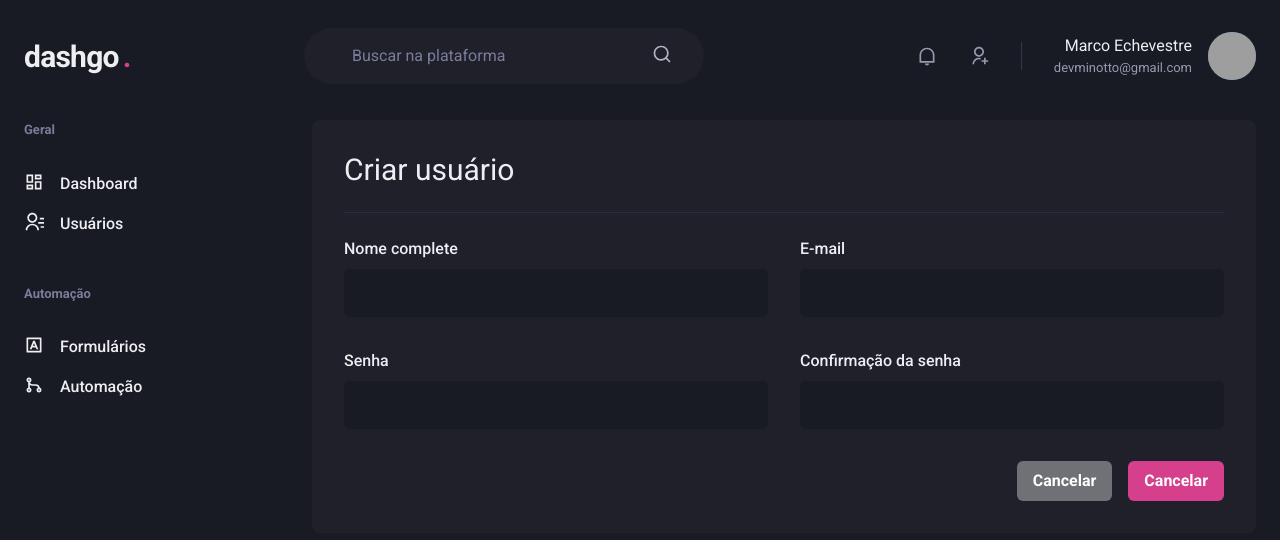
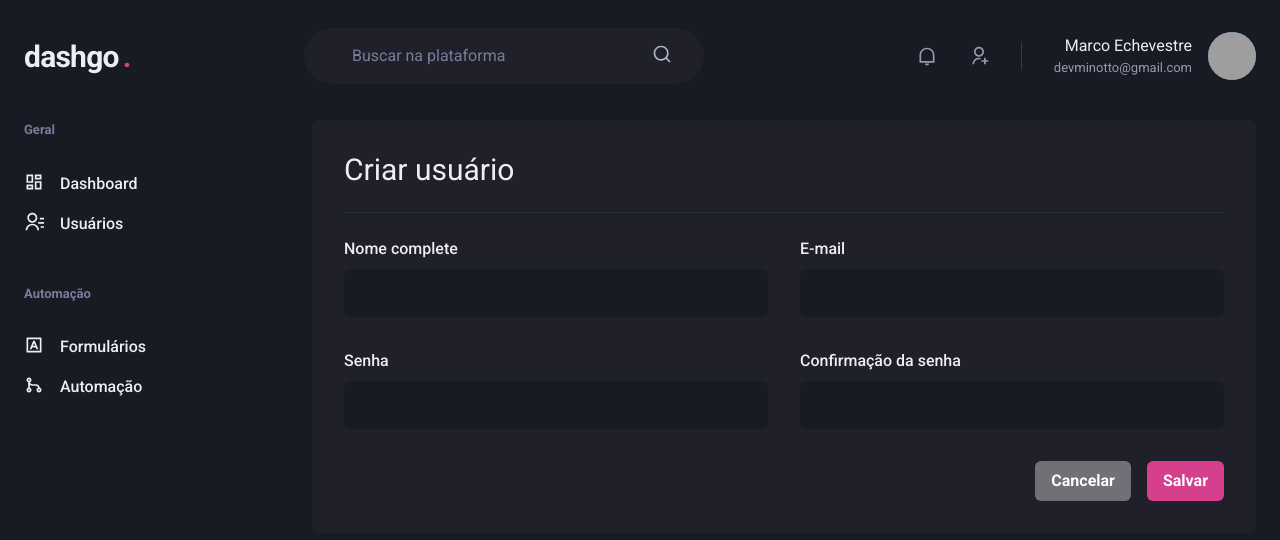
Before and after one commit to marcoaminotto/dashgo-ignite, a Next.js app: page /users/create in a window 1280 px wide. Shown: the top 540 px of the page. Built offline with nearby package versions, Linux system fonts and the light colour scheme; grey boxes are pictures that could not be loaded.

Commit message:
Implement navigation

```diff
--- a/src/components/Sidebar/NavLink.tsx
+++ b/src/components/Sidebar/NavLink.tsx
@@ -1,23 +1,27 @@
 import {
-  Link,
+	Link as ChakraLink,
 	Icon,
 	Text,
 	LinkProps as ChakraLinkProps,
-} from '@chakra-ui/react';
-import { ElementType } from 'react';
+} from "@chakra-ui/react";
+import { ElementType } from "react";
+import Link from "next/link";
 
 interface NavLinkProps extends ChakraLinkProps {
 	icon: ElementType;
 	children: string;
+	href: string;
 }
 
-export function NavLink({ icon, children, ...rest }: NavLinkProps) {
+export function NavLink({ icon, children, href, ...rest }: NavLinkProps) {
 	return (
-    <Link display="flex" align="center" {...rest}>
+		<Link href={href} passHref>
+			<ChakraLink display="flex" align="center" {...rest}>
 				<Icon as={icon} fontSize="20" />
 				<Text ml="4" fontWeight="medium">
 					{children}
 				</Text>
+			</ChakraLink>
 		</Link>
 	);
 }
--- a/src/components/Sidebar/SidebarNav.tsx
+++ b/src/components/Sidebar/SidebarNav.tsx
@@ -12,12 +12,20 @@ export function SidebarNav() {
 	return (
 		<Stack spacing="12" align="flex-start">
 			<NavSection title="Geral">
-				<NavLink icon={RiDashboardLine}>Dashboard</NavLink>
-				<NavLink icon={RiContactsLine}>Usuários</NavLink>
+				<NavLink icon={RiDashboardLine} href="/dashboard">
+					Dashboard
+				</NavLink>
+				<NavLink icon={RiContactsLine} href="/users">
+					Usuários
+				</NavLink>
 			</NavSection>
 			<NavSection title="Automação">
-				<NavLink icon={RiInputMethodLine}>Formulários</NavLink>
-				<NavLink icon={RiGitMergeLine}>Automação</NavLink>
+				<NavLink icon={RiInputMethodLine} href="/forms">
+					Formulários
+				</NavLink>
+				<NavLink icon={RiGitMergeLine} href="/automation">
+					Automação
+				</NavLink>
 			</NavSection>
 		</Stack>
 	);
--- a/src/pages/users/create.tsx
+++ b/src/pages/users/create.tsx
@@ -8,6 +8,7 @@ import {
 	VStack,
 	SimpleGrid,
 } from "@chakra-ui/react";
+import Link from "next/link";
 
 import { Input } from "../../components/Form/Input";
 import { Header } from "../../components/Header";
@@ -46,8 +47,12 @@ export default function CreateUser() {
 
 					<Flex mt="8" justify="flex-end">
 						<HStack spacing="4">
-							<Button colorScheme="whiteAlpha">Cancelar</Button>
-							<Button colorScheme="pink">Cancelar</Button>
+							<Link href="/users" passHref>
+								<Button as="a" colorScheme="whiteAlpha">
+									Cancelar
+								</Button>
+							</Link>
+							<Button colorScheme="pink">Salvar</Button>
 						</HStack>
 					</Flex>
 				</Box>
--- a/src/pages/users/index.tsx
+++ b/src/pages/users/index.tsx
@@ -14,6 +14,7 @@ import {
 	Th,
 	useBreakpointValue,
 } from "@chakra-ui/react";
+import Link from "next/link";
 import { RiAddLine, RiPencilLine } from "react-icons/ri";
 
 import { Header } from "../../components/Header";
@@ -38,6 +39,7 @@ export default function UserList() {
 						<Heading size="lg" fontWeight="normal">
 							Usuários
 						</Heading>
+						<Link href="/users/create" passHref>
 							<Button
 								as="a"
 								size="sm"
@@ -47,6 +49,7 @@ export default function UserList() {
 							>
 								Criar novo
 							</Button>
+						</Link>
 					</Flex>
 					<Table colorScheme="whiteAlpha">
 						<Thead>
```
Lines whose indentation alone changed are shown as unchanged.
